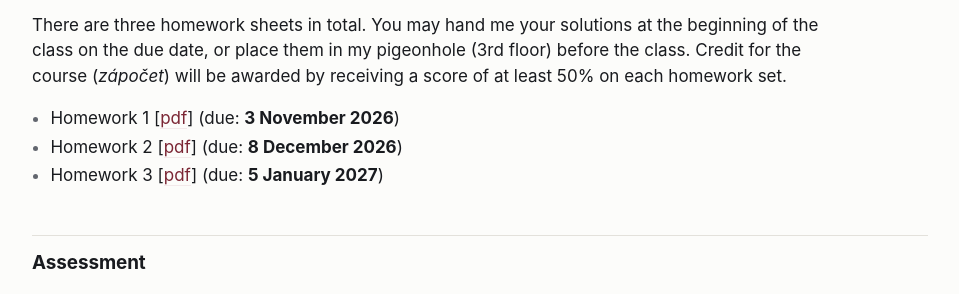
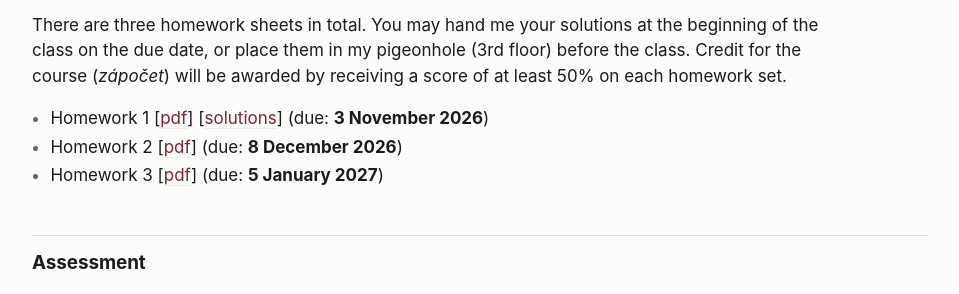
Before and after one commit to rvisser7/rvisser7.github.io, a Jekyll site: the page built from nmal431/index.md, in a window 1280 px wide. Shown: the part 1153-1447 px from the top of the page, without its empty margins (160-1119 px from the left). Built offline with Jekyll 4.4.1, drawn with Linux system fonts in a browser that asks for light colours.

Commit message:
Add solutions link for Homework 1

```diff
--- a/nmal431/index.md
+++ b/nmal431/index.md
@@ -40,7 +40,7 @@ There will be no teaching on 10 November and 17 November 2026.
 There are three homework sheets in total.  You may hand me your solutions at the beginning of the class on the due date, or place them in my pigeonhole (3rd floor) before the class.   Credit for the course (*zápočet*) will be awarded by receiving a score of at least 50% on each homework set.
 
 {: .dense}
-- Homework 1 [[pdf]({{ site.nmal431_base }}/hw1.pdf)] (due: **3 November 2026**)
+- Homework 1 [[pdf]({{ site.nmal431_base }}/hw1.pdf)] [[solutions]({{ site.nmal431_base }}/hw1_sol.pdf)] (due: **3 November 2026**)
 - Homework 2 [[pdf]({{ site.nmal431_base }}/hw2.pdf)] (due: **8 December 2026**)
 - Homework 3 [[pdf]({{ site.nmal431_base }}/hw3.pdf)] (due: **5 January 2027**)
 
```
